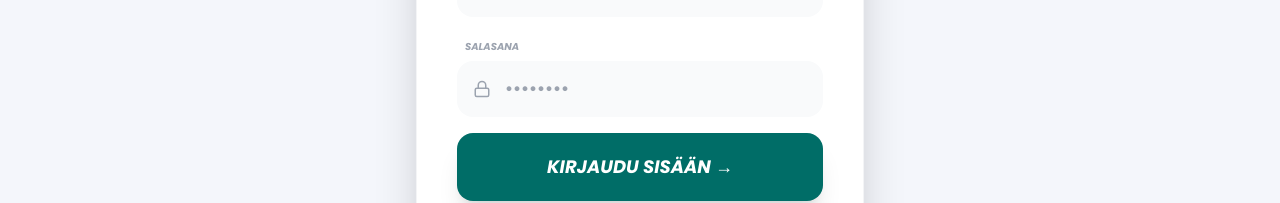
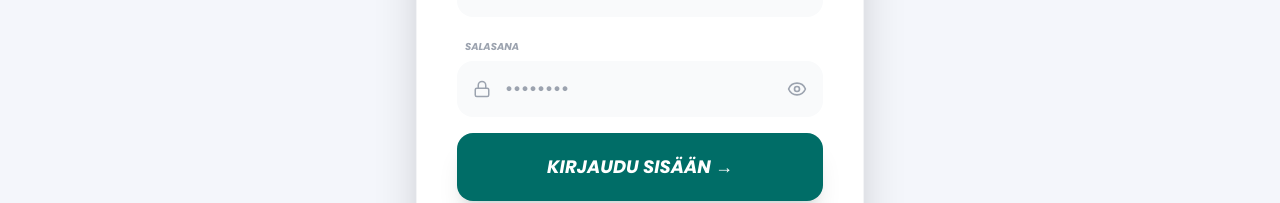
Before and after one commit to alfuapp/primelast, a Next.js app: page /login in a window 1280 px wide. Shown: the part 474-677 px from the top of the page. Built offline with nearby package versions, Linux system fonts and the light colour scheme.

Commit message:
hagaajintii u dambaysay ku darida isha yar ee passworka

```diff
--- a/app/login/page.tsx
+++ b/app/login/page.tsx
@@ -2,16 +2,16 @@
 
 import { useState } from 'react';
 import { auth } from '../lib/firebase';
-import { signInWithEmailAndPassword, sendPasswordResetEmail } from 'firebase/auth';
+import { signInWithEmailAndPassword } from 'firebase/auth';
 import { useRouter } from 'next/navigation';
-import { Mail, Lock, LogIn, ArrowLeft, Loader2, KeyRound } from 'lucide-react';
+import { Mail, Lock, LogIn, ArrowLeft, Loader2, KeyRound, Eye, EyeOff } from 'lucide-react'; // ⭐ Waxaan ku darnay Eye iyo EyeOff
 import Link from 'next/link';
 
 export default function LoginPage() {
   const [email, setEmail] = useState('');
   const [password, setPassword] = useState('');
+  const [showPassword, setShowPassword] = useState(false); // ⭐ State-ka isha
   const [error, setError] = useState('');
-  const [message, setMessage] = useState('');
   const [loading, setLoading] = useState(false);
   const router = useRouter();
 
@@ -19,28 +19,12 @@ export default function LoginPage() {
     e.preventDefault();
     setLoading(true);
     setError('');
-    setMessage('');
     try {
       await signInWithEmailAndPassword(auth, email, password);
       router.push('/services');
     } catch (err: any) {
       setError("Kirjautuminen epäonnistui. Tarkista sähköposti ja salasana.");
       setLoading(false);
-    }
-  };
-
-  // Function-ka Password-ka lagu soo celiyo
-  const handleResetPassword = async () => {
-    if (!email) {
-      setError("Kirjoita sähköpostiosoitteesi ensin.");
-      return;
-    }
-    try {
-      await sendPasswordResetEmail(auth, email);
-      setMessage("Salasanan palautuslinkki on lähetetty sähköpostiisi.");
-      setError('');
-    } catch (err: any) {
-      setError("Virhe sähköpostin lähetyksessä.");
     }
   };
 
@@ -60,9 +44,9 @@ export default function LoginPage() {
 
         <div className="p-10 space-y-6">
           {error && <div className="bg-red-50 text-[#E63946] p-4 rounded-xl text-xs font-bold border border-red-100 text-center uppercase italic">{error}</div>}
-          {message && <div className="bg-green-50 text-green-700 p-4 rounded-xl text-xs font-bold border border-green-100 text-center uppercase italic">{message}</div>}
 
           <form onSubmit={handleLogin} className="space-y-4">
+            {/* Email Field */}
             <div className="space-y-1">
               <label className="text-[10px] font-black text-gray-400 uppercase ml-2 italic">Sähköposti</label>
               <div className="relative">
@@ -71,11 +55,29 @@ export default function LoginPage() {
               </div>
             </div>
 
+            {/* Password Field oo leh ISHA */}
             <div className="space-y-1">
               <label className="text-[10px] font-black text-gray-400 uppercase ml-2 italic">Salasana</label>
               <div className="relative">
                 <Lock className="absolute left-4 top-1/2 -translate-y-1/2 text-gray-400" size={18} />
-                <input required type="password" placeholder="••••••••" className="w-full p-4 pl-12 bg-gray-50 border-none rounded-2xl outline-none focus:ring-2 focus:ring-[#006d67] font-bold text-gray-700" onChange={(e) => setPassword(e.target.value)} />
+
+                {/* ⭐ Halkan waa isbeddelka: type-ka wuxuu isu beddelayaa 'text' ama 'password' */}
+                <input
+                  required
+                  type={showPassword ? "text" : "password"}
+                  placeholder="••••••••"
+                  className="w-full p-4 pl-12 pr-12 bg-gray-50 border-none rounded-2xl outline-none focus:ring-2 focus:ring-[#006d67] font-bold text-gray-700"
+                  onChange={(e) => setPassword(e.target.value)}
+                />
+
+                {/* ⭐ Badhanka Isha */}
+                <button
+                  type="button"
+                  onClick={() => setShowPassword(!showPassword)}
+                  className="absolute right-4 top-1/2 -translate-y-1/2 text-gray-400 hover:text-[#006d67] transition-colors"
+                >
+                  {showPassword ? <EyeOff size={20} /> : <Eye size={20} />}
+                </button>
               </div>
             </div>
 
@@ -85,15 +87,10 @@ export default function LoginPage() {
           </form>
 
           <div className="space-y-4 pt-4 border-t border-gray-100">
-  {/* Password Reset Link - Hadda wuxuu toos u geeynaa bogga gaarka ah */}
-  <Link
-    href="/forgot-password"
-    className="w-full text-center text-[10px] font-black text-gray-400 uppercase hover:text-[#E63946] transition-colors italic flex items-center justify-center gap-2"
-  >
-    <KeyRound size={14} /> Unohtuiko salasana? Palauta se tästä
-  </Link>
+            <Link href="/forgot-password" title="Palauta salasana" className="w-full text-center text-[10px] font-black text-gray-400 uppercase hover:text-[#E63946] transition-colors italic flex items-center justify-center gap-2">
+              <KeyRound size={14} /> Unohtuiko salasana? Palauta se tästä
+            </Link>
 
-            {/* Register Link */}
             <div className="text-center">
               <p className="text-xs font-bold text-gray-400 uppercase italic mb-3">Eikö sinulla ole tiliä?</p>
               <Link href="/register" className="block w-full border-2 border-[#006d67] text-[#006d67] py-4 rounded-2xl font-black text-sm hover:bg-[#006d67] hover:text-white transition-all uppercase italic text-center">
```
